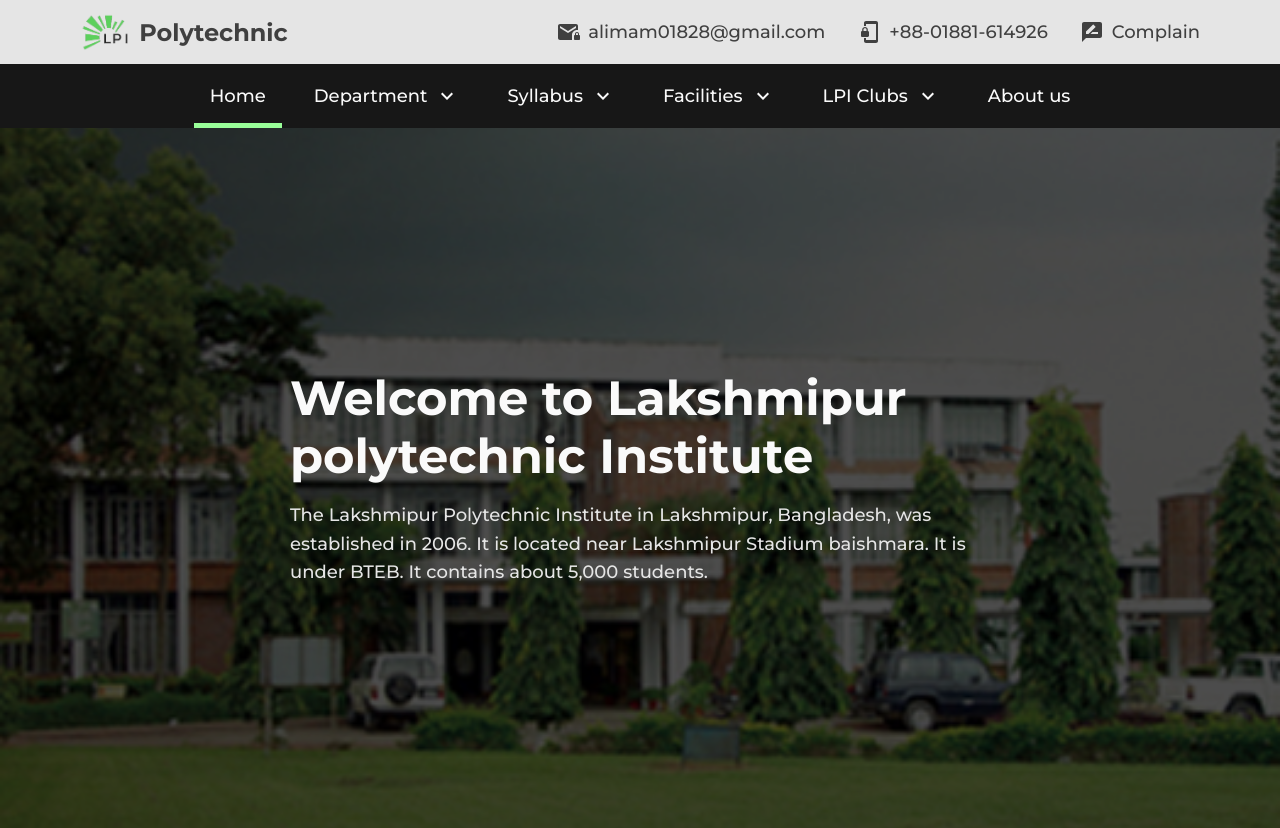
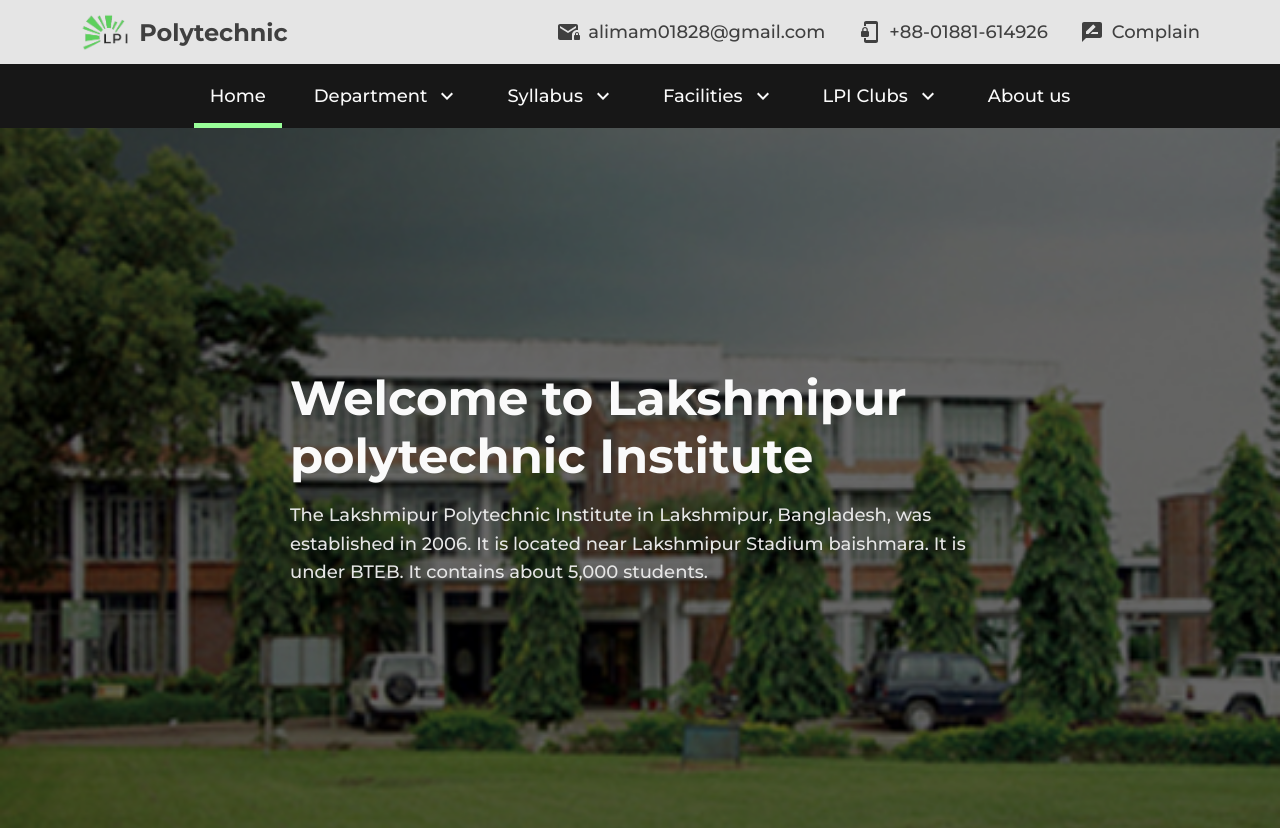
Before and after one commit to al-imam/lpi, a React (Vite) app: page / in a window 1280 px wide. Built offline with nearby package versions, Linux system fonts and the light colour scheme.

Commit message:
use trick blur the background now it's look like high quality image

```diff
--- a/src/pages/Home/home.module.css
+++ b/src/pages/Home/home.module.css
@@ -14,7 +14,8 @@
   z-index: -1;
   height: 700px;
   width: 100%;
-  filter: brightness(0.3);
+  filter: blur(3px);
+  filter: brightness(0.4);
   object-fit: cover;
 }
 
```
